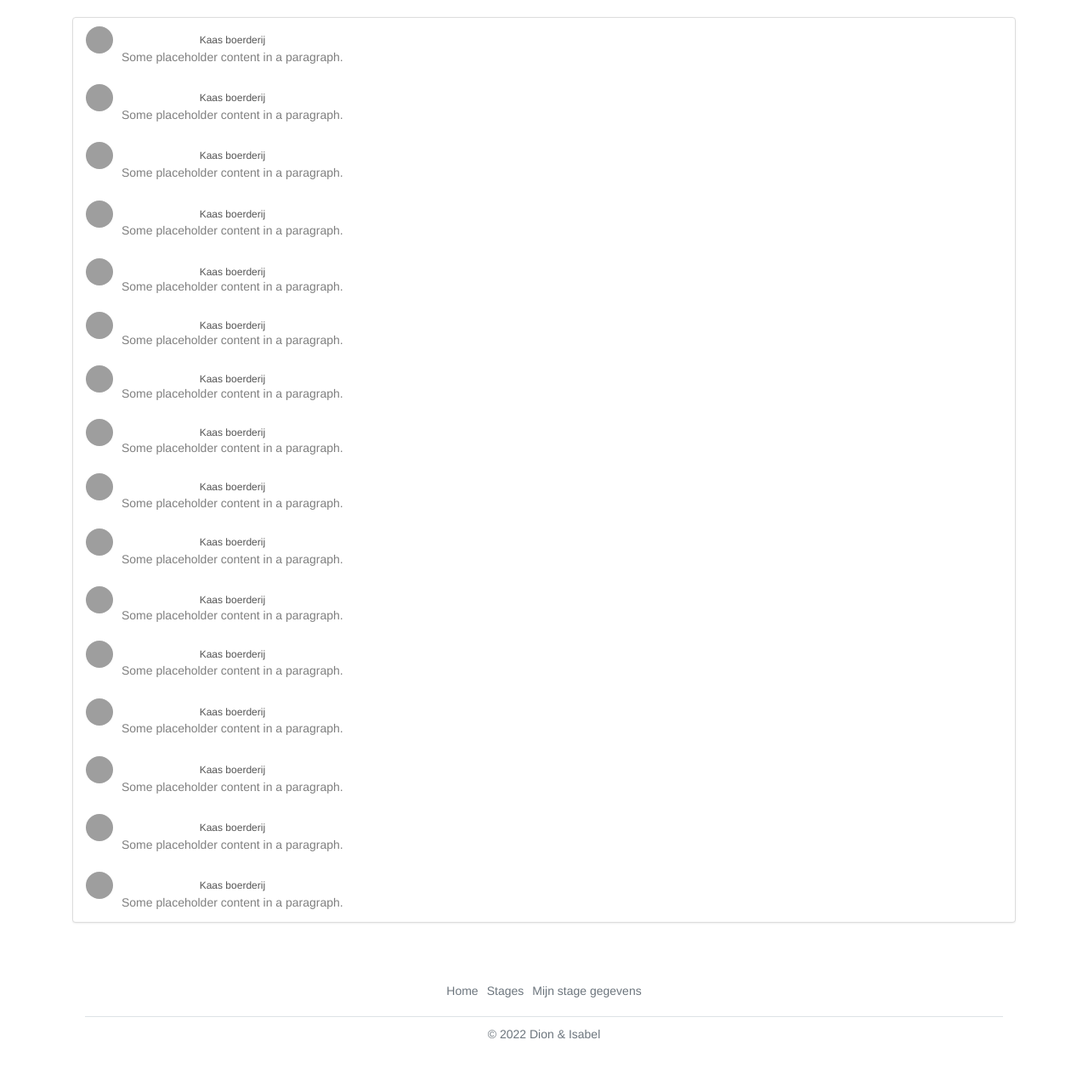
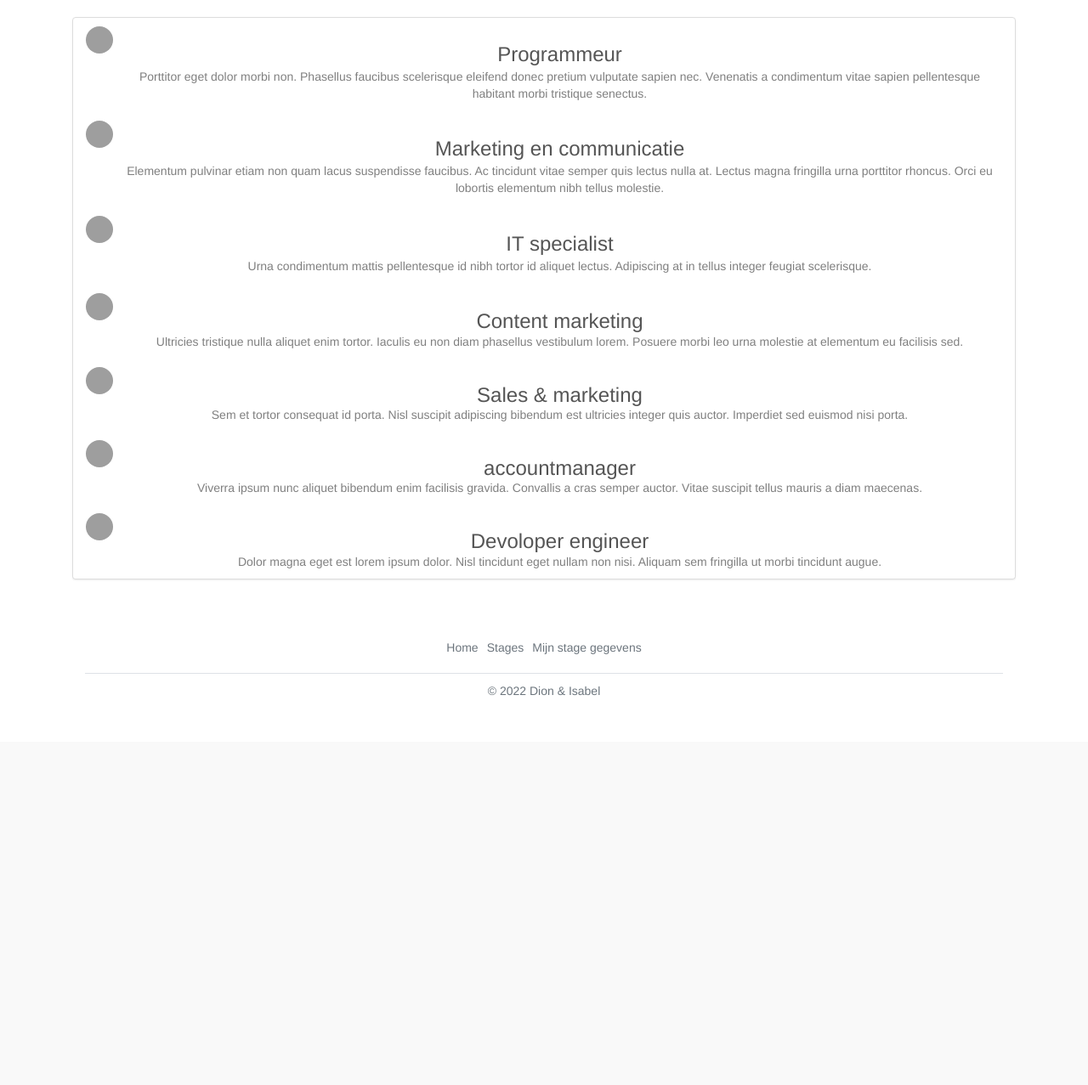
Before and after one commit to KickingAnimal/webtech-pagina, a Flask app: page /stages in a window 1280 px wide. Shown: the part 60-1337 px from the top of the page at 85% size. After the commit the page ends 878 px from the top, so only its background shows below. Run offline with Flask 2, Linux system fonts and the light colour scheme; some libraries are stand-ins or nearby versions; grey boxes are pictures that could not be loaded.

Commit message:
namen stages

```diff
--- a/templates/stages.html
+++ b/templates/stages.html
@@ -4,112 +4,14 @@
 
 <br>
 <div class="list-group">
+
+
 <a href="#" class="list-group-item list-group-item-action d-flex gap-3 py-3" aria-current="true">
     <img src="https://github.com/twbs.png" alt="twbs" width="32" height="32" class="rounded-circle flex-shrink-0">
-  <div class="d-flex gap-2 w-100 justify-content-between">
+    <div class="d-flex gap-2 w-100 justify-content-center">
       <div>
-      <h6 class="mb-1">Kaas boerderij</h6>
-      <p class="mb-1 opacity-75">Some placeholder content in a paragraph.</p>
-    </div>
-    <small class="opacity-50 text-nowrap"> </small>
-  </div>
-</a>
-<a href="#" class="list-group-item list-group-item-action d-flex gap-3 py-3" aria-current="true">
-    <img src="https://github.com/twbs.png" alt="twbs" width="32" height="32" class="rounded-circle flex-shrink-0">
-    <div class="d-flex gap-2 w-100 justify-content-between">
-      <div>
-        <h6 class="mb-1">Kaas boerderij</h6>
-        <p class="mb-1 opacity-75">Some placeholder content in a paragraph.</p>
-      </div>
-      <small class="opacity-50 text-nowrap"> </small>
-    </div>
-  </a>
-  <a href="#" class="list-group-item list-group-item-action d-flex gap-3 py-3" aria-current="true">
-    <img src="https://github.com/twbs.png" alt="twbs" width="32" height="32" class="rounded-circle flex-shrink-0">
-    <div class="d-flex gap-2 w-100 justify-content-between">
-      <div>
-        <h6 class="mb-1">Kaas boerderij</h6>
-        <p class="mb-1 opacity-75">Some placeholder content in a paragraph.</p>
-      </div>
-      <small class="opacity-50 text-nowrap"> </small>
-    </div>
-  </a>
-  <a href="#" class="list-group-item list-group-item-action d-flex gap-3 py-3" aria-current="true">
-    <img src="https://github.com/twbs.png" alt="twbs" width="32" height="32" class="rounded-circle flex-shrink-0">
-    <div class="d-flex gap-2 w-100 justify-content-between">
-      <div>
-        <h6 class="mb-1">Kaas boerderij</h6>
-        <p class="mb-1 opacity-75">Some placeholder content in a paragraph.</p>
-      </div>
-      <small class="opacity-50 text-nowrap"> </small>
-    </div>
-  </a>
-  <a href="#" class="list-group-item list-group-item-action d-flex gap-3 py-3" aria-current="true">
-    <img src="https://github.com/twbs.png" alt="twbs" width="32" height="32" class="rounded-circle flex-shrink-0">
-    <div class="d-flex gap-2 w-100 justify-content-between">
-      <div>
-        <h6 class="mb-0">Kaas boerderij</h6>
-        <p class="mb-0 opacity-75">Some placeholder content in a paragraph.</p>
-      </div>
-      <small class="opacity-50 text-nowrap"> </small>
-    </div>
-  </a>
-  <a href="#" class="list-group-item list-group-item-action d-flex gap-3 py-3" aria-current="true">
-    <img src="https://github.com/twbs.png" alt="twbs" width="32" height="32" class="rounded-circle flex-shrink-0">
-    <div class="d-flex gap-2 w-100 justify-content-between">
-      <div>
-        <h6 class="mb-0">Kaas boerderij</h6>
-        <p class="mb-0 opacity-75">Some placeholder content in a paragraph.</p>
-      </div>
-      <small class="opacity-50 text-nowrap"> </small>
-    </div>
-  </a>
-  <a href="#" class="list-group-item list-group-item-action d-flex gap-3 py-3" aria-current="true">
-    <img src="https://github.com/twbs.png" alt="twbs" width="32" height="32" class="rounded-circle flex-shrink-0">
-    <div class="d-flex gap-2 w-100 justify-content-between">
-      <div>
-        <h6 class="mb-0">Kaas boerderij</h6>
-        <p class="mb-0 opacity-75">Some placeholder content in a paragraph.</p>
-      </div>
-      <small class="opacity-50 text-nowrap"> </small>
-    </div>
-  </a>
-  <a href="#" class="list-group-item list-group-item-action d-flex gap-3 py-3" aria-current="true">
-    <img src="https://github.com/twbs.png" alt="twbs" width="32" height="32" class="rounded-circle flex-shrink-0">
-    <div class="d-flex gap-2 w-100 justify-content-between">
-      <div>
-        <h6 class="mb-0">Kaas boerderij</h6>
-        <p class="mb-0 opacity-75">Some placeholder content in a paragraph.</p>
-      </div>
-      <small class="opacity-50 text-nowrap"> </small>
-    </div>
-  </a>
-  <a href="#" class="list-group-item list-group-item-action d-flex gap-3 py-3" aria-current="true">
-    <img src="https://github.com/twbs.png" alt="twbs" width="32" height="32" class="rounded-circle flex-shrink-0">
-    <div class="d-flex gap-2 w-100 justify-content-between">
-      <div>
-        <h6 class="mb-1">Kaas boerderij</h6>
-        <p class="mb-0 opacity-75">Some placeholder content in a paragraph.</p>
-      </div>
-      <small class="opacity-50 text-nowrap"> </small>
-    </div>
-  </a>
-  <a href="#" class="list-group-item list-group-item-action d-flex gap-3 py-3" aria-current="true">
-    <img src="https://github.com/twbs.png" alt="twbs" width="32" height="32" class="rounded-circle flex-shrink-0">
-    <div class="d-flex gap-2 w-100 justify-content-between">
-      <div>
-        <h6 class="mb-1">Kaas boerderij</h6>
-        <p class="mb-1 opacity-75">Some placeholder content in a paragraph.</p>
-      </div>
-      <small class="opacity-50 text-nowrap"> </small>
-    </div>
-  </a>
-  <a href="#" class="list-group-item list-group-item-action d-flex gap-3 py-3" aria-current="true">
-    <img src="https://github.com/twbs.png" alt="twbs" width="32" height="32" class="rounded-circle flex-shrink-0">
-    <div class="d-flex gap-2 w-100 justify-content-between">
-      <div>
-        <h6 class="mb-0">Kaas boerderij</h6>
-        <p class="mb-0 opacity-75">Some placeholder content in a paragraph.</p>
+        <h3 class="mb-1">Programmeur</h3>
+        <p class="mb-1 opacity-75">Porttitor eget dolor morbi non. Phasellus faucibus scelerisque eleifend donec pretium vulputate sapien nec. Venenatis a condimentum vitae sapien pellentesque habitant morbi tristique senectus.</p>
       </div>
       <small class="opacity-50 text-nowrap"> </small>
     </div>
@@ -117,30 +19,20 @@
 
   <a href="#" class="list-group-item list-group-item-action d-flex gap-3 py-3" aria-current="true">
     <img src="https://github.com/twbs.png" alt="twbs" width="32" height="32" class="rounded-circle flex-shrink-0">
-  <div class="d-flex gap-2 w-100 justify-content-between">
+    <div class="d-flex gap-2 w-100 justify-content-center">
       <div>
-      <h6 class="mb-1">Kaas boerderij</h6>
-      <p class="mb-1 opacity-75">Some placeholder content in a paragraph.</p>
+        <h3 class="mb-1">Marketing en communicatie</h3>
+        <p class="mb-1 opacity-75">Elementum pulvinar etiam non quam lacus suspendisse faucibus. Ac tincidunt vitae semper quis lectus nulla at. Lectus magna fringilla urna porttitor rhoncus. Orci eu lobortis elementum nibh tellus molestie.</p>
       </div>
       <small class="opacity-50 text-nowrap"> </small>
     </div>
   </a>
   <a href="#" class="list-group-item list-group-item-action d-flex gap-3 py-3" aria-current="true">
     <img src="https://github.com/twbs.png" alt="twbs" width="32" height="32" class="rounded-circle flex-shrink-0">
-    <div class="d-flex gap-2 w-100 justify-content-between">
+    <div class="d-flex gap-2 w-100 justify-content-center">
       <div>
-        <h6 class="mb-1">Kaas boerderij</h6>
-        <p class="mb-1 opacity-75">Some placeholder content in a paragraph.</p>
-      </div>
-      <small class="opacity-50 text-nowrap"> </small>
-    </div>
-  </a>
-  <a href="#" class="list-group-item list-group-item-action d-flex gap-3 py-3" aria-current="true">
-    <img src="https://github.com/twbs.png" alt="twbs" width="32" height="32" class="rounded-circle flex-shrink-0">
-    <div class="d-flex gap-2 w-100 justify-content-between">
-      <div>
-        <h6 class="mb-1">Kaas boerderij</h6>
-        <p class="mb-1 opacity-75">Some placeholder content in a paragraph.</p>
+        <h3 class="mb-1">IT specialist</h3>
+        <p class="mb-1 opacity-75">Urna condimentum mattis pellentesque id nibh tortor id aliquet lectus. Adipiscing at in tellus integer feugiat scelerisque.</p>
       </div>
       <small class="opacity-50 text-nowrap"> </small>
     </div>
@@ -148,23 +40,46 @@
 
   <a href="#" class="list-group-item list-group-item-action d-flex gap-3 py-3" aria-current="true">
     <img src="https://github.com/twbs.png" alt="twbs" width="32" height="32" class="rounded-circle flex-shrink-0">
-    <div class="d-flex gap-2 w-100 justify-content-between">
+    <div class="d-flex gap-2 w-100 justify-content-center">
       <div>
-        <h6 class="mb-1">Kaas boerderij</h6>
-        <p class="mb-1 opacity-75">Some placeholder content in a paragraph.</p>
+        <h3 class="mb-0">Content marketing</h3>
+        <p class="mb-0 opacity-75">Ultricies tristique nulla aliquet enim tortor. Iaculis eu non diam phasellus vestibulum lorem. Posuere morbi leo urna molestie at elementum eu facilisis sed. </p>
+      </div>
+      <small class="opacity-50 text-nowrap"> </small>
+    </div>
+  </a>
+
+  <a href="#" class="list-group-item list-group-item-action d-flex gap-3 py-3" aria-current="true">
+    <img src="https://github.com/twbs.png" alt="twbs" width="32" height="32" class="rounded-circle flex-shrink-0">
+    <div class="d-flex gap-2 w-100 justify-content-center">
+      <div>
+        <h3 class="mb-0">Sales & marketing </h3>
+        <p class="mb-0 opacity-75">Sem et tortor consequat id porta. Nisl suscipit adipiscing bibendum est ultricies integer quis auctor. Imperdiet sed euismod nisi porta.</p>
       </div>
       <small class="opacity-50 text-nowrap"> </small>
     </div>
   </a>
   <a href="#" class="list-group-item list-group-item-action d-flex gap-3 py-3" aria-current="true">
     <img src="https://github.com/twbs.png" alt="twbs" width="32" height="32" class="rounded-circle flex-shrink-0">
-    <div class="d-flex gap-2 w-100 justify-content-between">
+    <div class="d-flex gap-2 w-100 justify-content-center">
       <div>
-        <h6 class="mb-1">Kaas boerderij</h6>
-        <p class="mb-1 opacity-75">Some placeholder content in a paragraph.</p>
+        <h3 class="mb-0">accountmanager</h3>
+        <p class="mb-0 opacity-75">Viverra ipsum nunc aliquet bibendum enim facilisis gravida. Convallis a cras semper auctor. Vitae suscipit tellus mauris a diam maecenas.</p>
       </div>
       <small class="opacity-50 text-nowrap"> </small>
     </div>
   </a>
 
+  <a href="#" class="list-group-item list-group-item-action d-flex gap-3 py-3" aria-current="true">
+    <img src="https://github.com/twbs.png" alt="twbs" width="32" height="32" class="rounded-circle flex-shrink-0">
+    <div class="d-flex gap-2 w-100 justify-content-center">
+      <div>
+        <h3 class="mb-0">Devoloper engineer</h3>
+        <p class="mb-0 opacity-75">Dolor magna eget est lorem ipsum dolor. Nisl tincidunt eget nullam non nisi. Aliquam sem fringilla ut morbi tincidunt augue.</p>
+      </div>
+      <small class="opacity-50 text-nowrap"> </small>
+    </div>
+  </a>
+
+
 {% endblock %}
```
Lines whose indentation alone changed are shown as unchanged.
